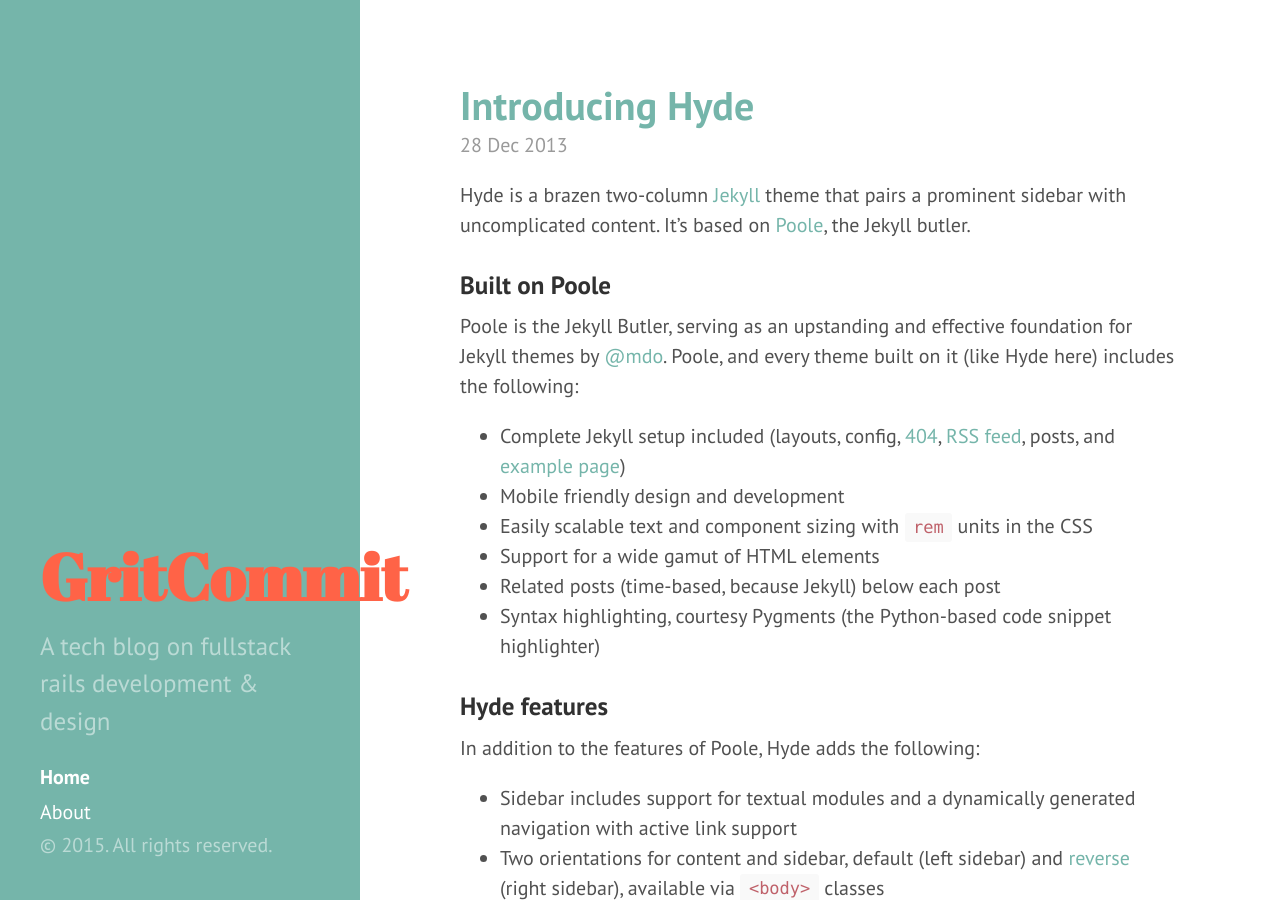
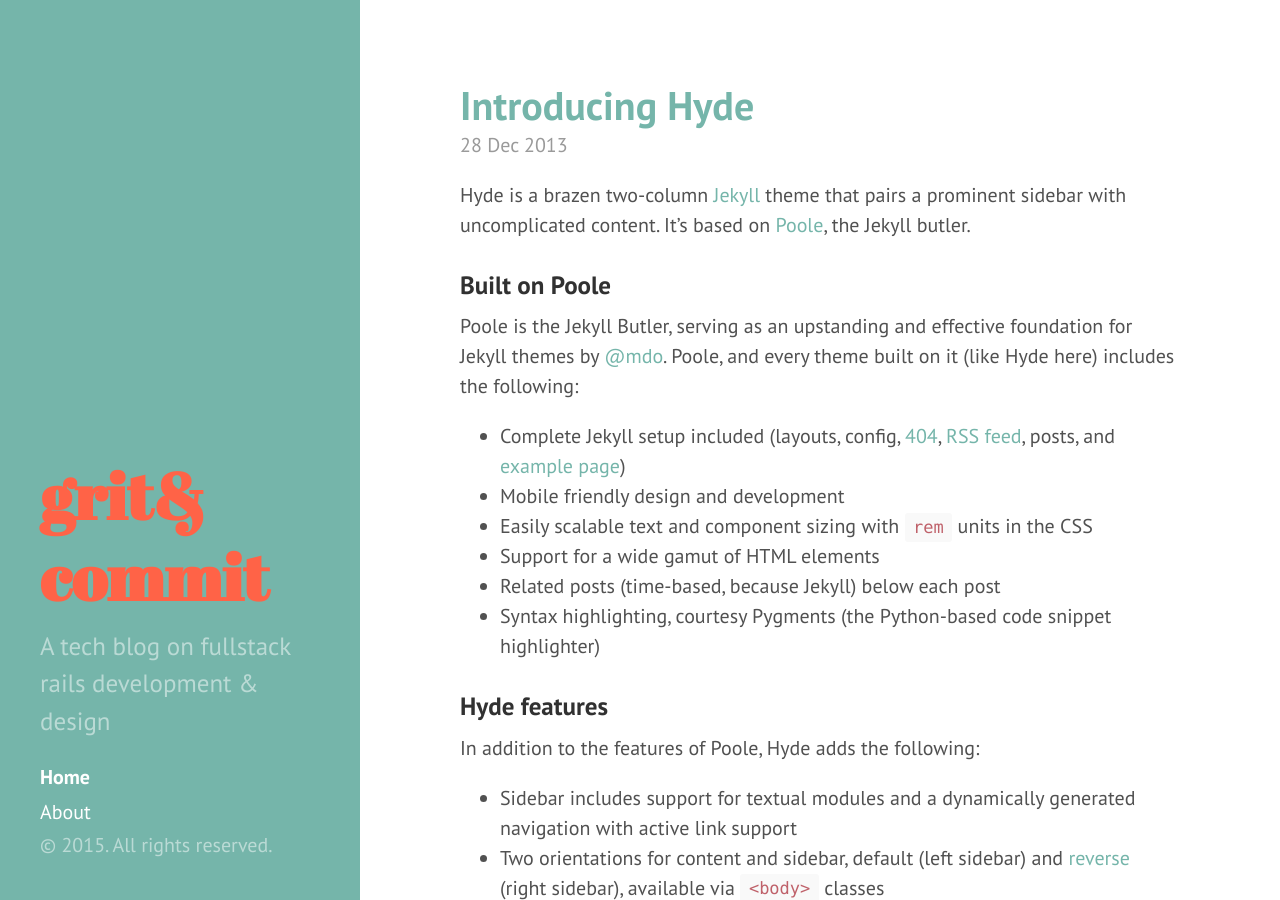
Before and after one commit to jamelablack/jamelablack.github.com, a Jekyll site: the page built from index.html, in a window 1280 px wide and 900 px high. Built offline with Jekyll 4.4.1, drawn with Linux system fonts in a browser that asks for light colours; Markdown is read by kramdown in place of the engine named in the settings; the list of posts is cut into pages by our own code.

Commit message:
name change

```diff
--- a/_config.yml
+++ b/_config.yml
@@ -7,7 +7,7 @@ permalink:        pretty
 relative_permalinks: true
 
 # Setup
-title:            'GritCommit'
+title:            'grit& commit'
 tagline:          'A coding blog by Jam'
 description:      'A tech blog on fullstack rails development & design'#'A brazen two-column <a href="http://jekyllrb.com" target="_blank">Jekyll</a> theme that pairs a prominent sidebar with uncomplicated content. Made by <a href="https://twitter.com/mdo" target="_blank">@mdo</a>.'
 url:              http://jamelablack.github.io
--- a/_includes/sidebar.html
+++ b/_includes/sidebar.html
@@ -3,7 +3,7 @@
     <div class="sidebar-about">
       <h1>
         <a href="{{ site.baseurl }}">
-          <span style= "color: #FF6347">{{ site.title }}</span>
+          <span style="color: #FF6347; font: Verdana">{{ site.title }}</span>
         </a>
       </h1>
       <p class="lead">{{ site.description }}</p>
```
Also changed, not shown: 7 other files.
